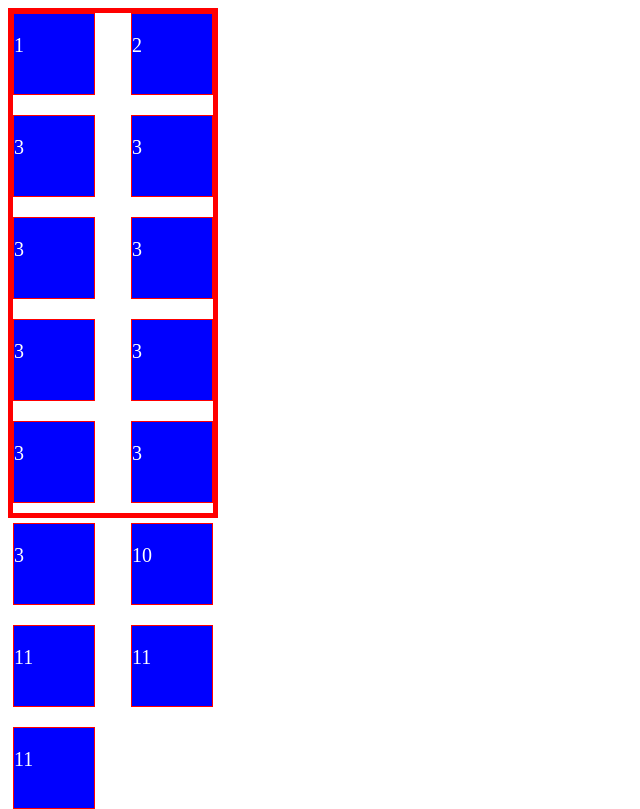
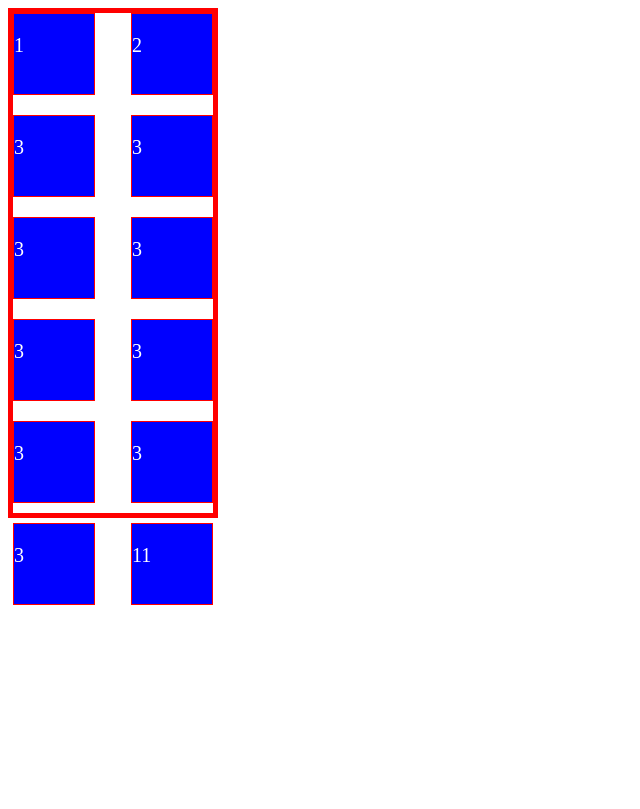
Before and after one commit to eacamp-technest/topics-lesson, a plain HTML site: page index.html in a window 1280 px wide. Shown: the whole page, without its empty margins (0-640 px from the left). Drawn offline with Linux system fonts and the light colour scheme.

Commit message:
aishdiahsu

```diff
--- a/index.html
+++ b/index.html
@@ -44,15 +44,6 @@
             <p>3</p>
         </div>
         <div class="child ch3">
-            <p>10</p>
-        </div>
-        <div class="child ch3">
-            <p>11</p>
-        </div>
-        <div class="child ch3">
-            <p>11</p>
-        </div>
-        <div class="child ch3">
             <p>11</p>
         </div>
 
```
